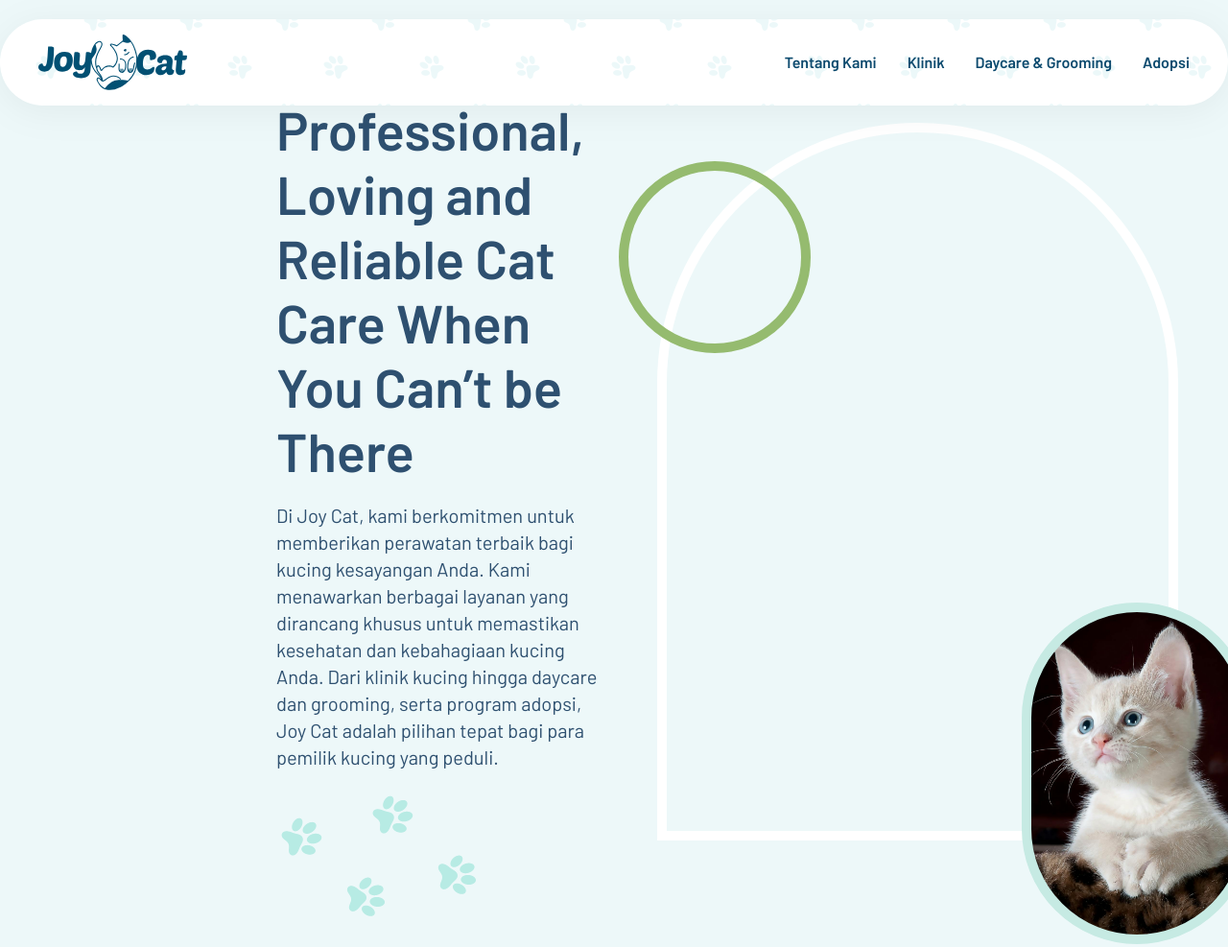
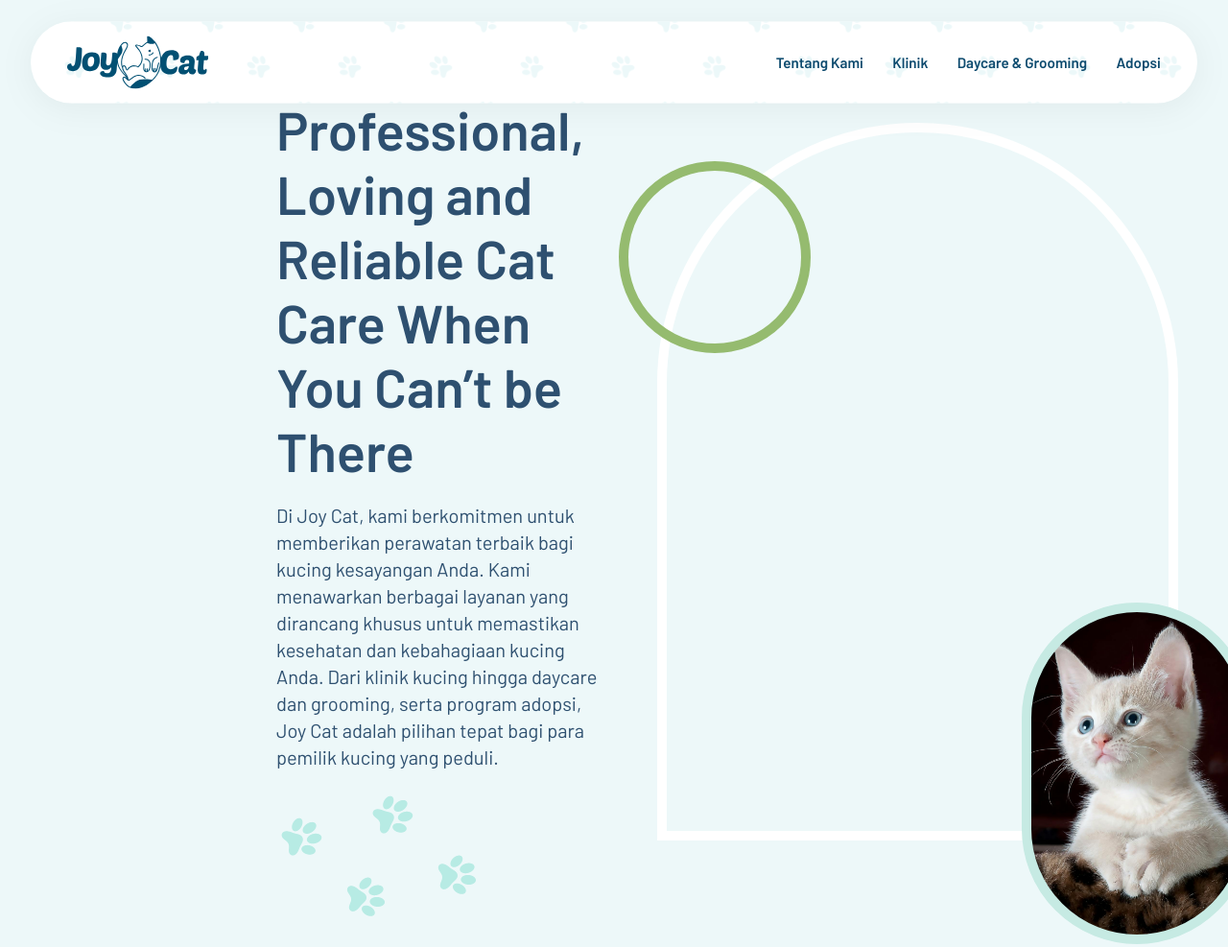
Before and after one commit to yasin-codes/asat-web, a website: page src/index.html in a window 1280 px wide. Shown: the top 987 px of the page at 96% size. Drawn offline with Linux system fonts and the light colour scheme.

Commit message:
fixed navbar

```diff
--- a/src/index.html
+++ b/src/index.html
@@ -9,7 +9,7 @@
     <link href="https://fonts.googleapis.com/css2?family=Barlow:ital,wght@0,100;0,200;0,300;0,400;0,500;0,600;0,700;0,800;0,900;1,100;1,200;1,300;1,400;1,500;1,600;1,700;1,800;1,900&display=swap" rel="stylesheet" />
   </head>
   <body class="bg-light">
-    <nav class="flex bg-[url('/public/img/paw-pattern-light.png')] bg-white flex-row justify-between my-5 px-10 py-4 rounded-full overflow-hidden top-0 fixed w-full z-50 drop-shadow-[0_6px_18px_rgba(0,0,0,5%)]">
+    <nav class="flex scale-95 bg-[url('/public/img/paw-pattern-light.png')] bg-white flex-row justify-between my-5 px-10 py-4 rounded-full overflow-hidden top-0 fixed w-full z-50 drop-shadow-[0_6px_18px_rgba(0,0,0,5%)]">
       <a href="#">
         <img src="/public/img/logo.svg" alt="" class="z-10 flex items-center" />
       </a>
```
Also changed, not shown: src/output.css.
